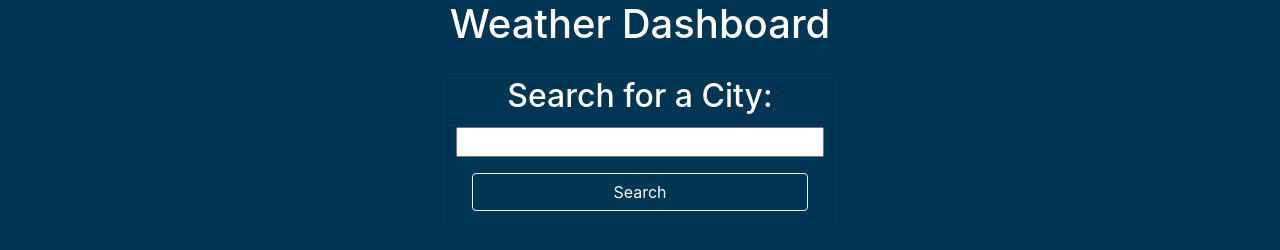
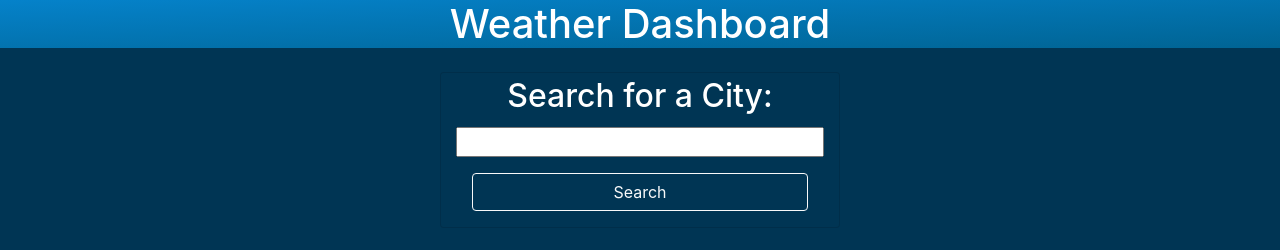
Before and after one commit to kevinatwood/weather-dashboard, a plain HTML site: page index.html in a window 1280 px wide. Drawn offline with nearby package versions, Linux system fonts and the light colour scheme; a web font is replaced by a local one.

Commit message:
updated styling with header bar

```diff
--- a/assets/CSS/style.css
+++ b/assets/CSS/style.css
@@ -7,6 +7,10 @@
 }
 body{
     background-color: var(--prussian-blue);
+}
+header{
+    background-color: var(--picton-blue);
+    background-image: linear-gradient(to bottom right, var(--steel-blue), var(--lapis-lazuli));
 }
 .title{
     color: white;
```
